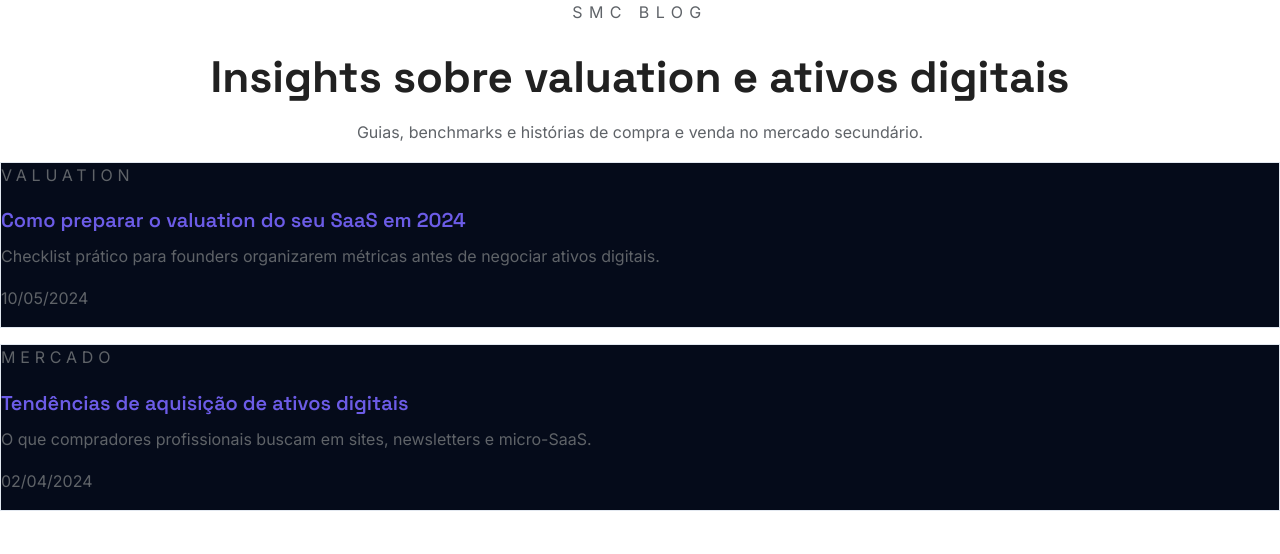
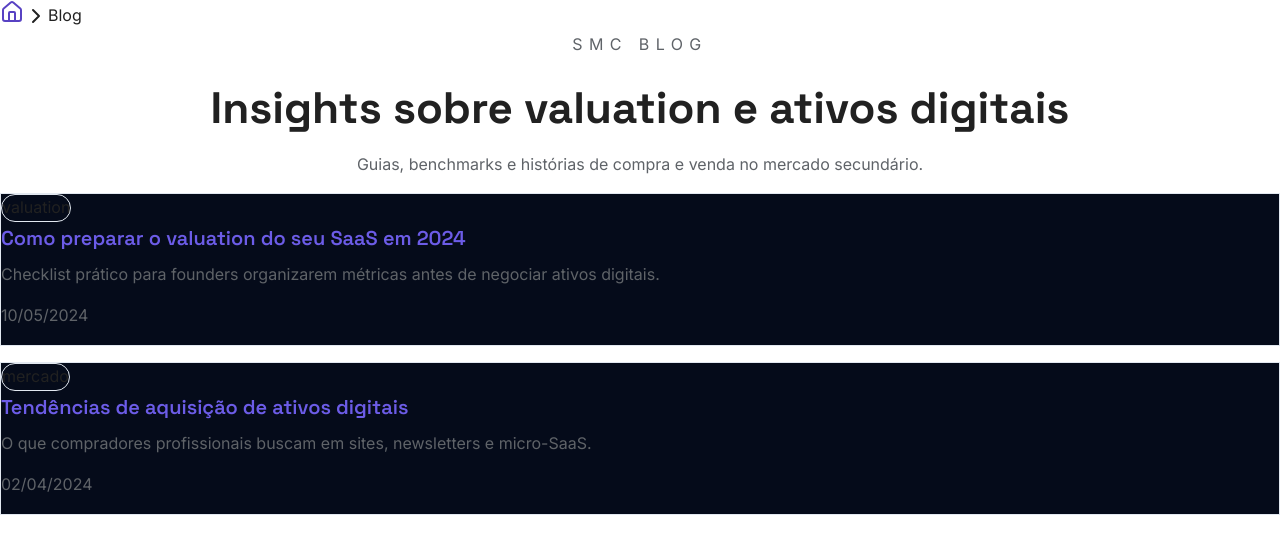
Before and after one commit to brigidovinicius/smc-platform, a Next.js app: page /blog in a window 1280 px wide. Shown: the top 554 px of the page. Built offline with nearby package versions, Linux system fonts and the light colour scheme.

Commit message:
feat(blog): refatorar blog com componentes shadcn e melhorar SEO

```diff
--- a/app/(marketing)/blog/[slug]/page.tsx
+++ b/app/(marketing)/blog/[slug]/page.tsx
@@ -1,9 +1,48 @@
 import { notFound } from 'next/navigation';
+import type { Metadata } from 'next';
+import { getPostBySlug, getAllPosts } from '@/lib/blog';
 import BlogPost from '@/components/blog/BlogPost';
-import { getPostBySlug } from '@/lib/blog';
+import { Breadcrumbs } from '@/components/blog/Breadcrumbs';
+import { SITE_CONFIG } from '@/lib/site-config';
 
 interface Params {
   params: { slug: string };
+}
+
+export async function generateStaticParams() {
+  const posts = getAllPosts();
+  return posts.map((post) => ({
+    slug: post.slug
+  }));
+}
+
+export async function generateMetadata({ params }: Params): Promise<Metadata> {
+  const post = getPostBySlug(params.slug);
+
+  if (!post) {
+    return {
+      title: 'Post não encontrado',
+    };
+  }
+
+  return {
+    title: `${post.title} | Blog SMC`,
+    description: post.excerpt,
+    authors: post.author ? [{ name: post.author }] : undefined,
+    openGraph: {
+      title: post.title,
+      description: post.excerpt,
+      type: 'article',
+      publishedTime: post.date,
+      authors: post.author ? [post.author] : undefined,
+      tags: post.tags,
+    },
+    twitter: {
+      card: 'summary_large_image',
+      title: post.title,
+      description: post.excerpt,
+    },
+  };
 }
 
 export const revalidate = 3600;
@@ -16,7 +55,22 @@ export default function BlogPostPage({ params }: Params) {
 
   return (
     <main className="px-4 py-16 md:px-12 lg:px-24">
-      <BlogPost title={post.title} date={post.date} author={post.author} content={post.content} />
+      <div className="max-w-4xl mx-auto space-y-8">
+        <Breadcrumbs
+          items={[
+            { label: 'Blog', href: '/blog' },
+            { label: post.title }
+          ]}
+        />
+        <BlogPost
+          title={post.title}
+          date={post.date}
+          author={post.author}
+          content={post.content}
+          category={post.category}
+          tags={post.tags}
+        />
+      </div>
     </main>
   );
 }
--- a/app/(marketing)/blog/page.tsx
+++ b/app/(marketing)/blog/page.tsx
@@ -1,6 +1,19 @@
+import type { Metadata } from 'next';
 import BlogHero from '@/components/blog/BlogHero';
 import BlogCard from '@/components/blog/BlogCard';
+import { Breadcrumbs } from '@/components/blog/Breadcrumbs';
 import { getAllPosts } from '@/lib/blog';
+import { SITE_CONFIG } from '@/lib/site-config';
+
+export const metadata: Metadata = {
+  title: 'Blog | SMC Platform',
+  description: 'Insights sobre valuation, ativos digitais, guias e benchmarks do mercado secundário.',
+  openGraph: {
+    title: 'Blog | SMC Platform',
+    description: 'Insights sobre valuation e ativos digitais',
+    type: 'website',
+  },
+};
 
 export const revalidate = 3600;
 
@@ -8,14 +21,28 @@ export default function BlogPage() {
   const posts = getAllPosts();
   return (
     <main className="px-4 py-16 md:px-12 lg:px-24 space-y-10">
+      <Breadcrumbs items={[{ label: 'Blog' }]} />
       <BlogHero
         title="Insights sobre valuation e ativos digitais"
         description="Guias, benchmarks e histórias de compra e venda no mercado secundário."
       />
-      <section className="grid gap-6 md:grid-cols-2">
-        {posts.map((post) => (
-          <BlogCard key={post.slug} slug={post.slug} title={post.title} excerpt={post.excerpt} date={post.date} category={post.category} />
-        ))}
+      <section className="grid gap-6 md:grid-cols-2 lg:grid-cols-3">
+        {posts.length > 0 ? (
+          posts.map((post) => (
+            <BlogCard
+              key={post.slug}
+              slug={post.slug}
+              title={post.title}
+              excerpt={post.excerpt}
+              date={post.date}
+              category={post.category}
+            />
+          ))
+        ) : (
+          <div className="col-span-full text-center py-12">
+            <p className="text-muted-foreground">Nenhum post encontrado.</p>
+          </div>
+        )}
       </section>
     </main>
   );
--- a/components/blog/BlogCard.tsx
+++ b/components/blog/BlogCard.tsx
@@ -1,4 +1,6 @@
 import Link from 'next/link';
+import { Card, CardHeader, CardTitle, CardDescription, CardContent } from '@/components/ui/card';
+import { Badge } from '@/components/ui/badge';
 
 interface BlogCardProps {
   slug: string;
@@ -9,14 +11,24 @@ interface BlogCardProps {
 }
 
 const BlogCard = ({ slug, title, excerpt, date, category }: BlogCardProps) => (
-  <article className="bg-[#050b1a] border border-white/5 rounded-3xl p-6 space-y-3">
-    <p className="text-xs uppercase tracking-[0.3em] text-blue-300">{category}</p>
-    <h3 className="text-2xl font-semibold text-white">
-      <Link href={`/blog/${slug}`}>{title}</Link>
-    </h3>
-    <p className="text-slate-300 text-sm">{excerpt}</p>
-    <p className="text-xs text-slate-500">{new Date(date).toLocaleDateString('pt-BR')}</p>
-  </article>
+  <Card className="bg-[#050b1a] border-white/5 hover:border-white/10 transition-colors">
+    <CardHeader>
+      {category && (
+        <Badge variant="outline" className="w-fit mb-2">
+          {category}
+        </Badge>
+      )}
+      <CardTitle className="text-2xl">
+        <Link href={`/blog/${slug}`} className="hover:text-primary transition-colors">
+          {title}
+        </Link>
+      </CardTitle>
+    </CardHeader>
+    <CardContent className="space-y-3">
+      <CardDescription className="text-slate-300">{excerpt}</CardDescription>
+      <p className="text-xs text-slate-500">{new Date(date).toLocaleDateString('pt-BR')}</p>
+    </CardContent>
+  </Card>
 );
 
 export default BlogCard;
--- /dev/null
+++ b/components/blog/Breadcrumbs.tsx
@@ -0,0 +1,44 @@
+import Link from 'next/link';
+import { ChevronRight, Home } from 'lucide-react';
+import { cn } from '@/lib/utils';
+
+interface BreadcrumbItem {
+  label: string;
+  href?: string;
+}
+
+interface BreadcrumbsProps {
+  items: BreadcrumbItem[];
+  className?: string;
+}
+
+export function Breadcrumbs({ items, className }: BreadcrumbsProps) {
+  return (
+    <nav aria-label="Breadcrumb" className={cn('flex items-center space-x-2 text-sm', className)}>
+      <Link
+        href="/"
+        className="text-muted-foreground hover:text-foreground transition-colors"
+        aria-label="Home"
+      >
+        <Home className="h-4 w-4" />
+      </Link>
+      {items.map((item, index) => (
+        <div key={index} className="flex items-center space-x-2">
+          <ChevronRight className="h-4 w-4 text-muted-foreground" />
+          {item.href ? (
+            <Link
+              href={item.href}
+              className="text-muted-foreground hover:text-foreground transition-colors"
+            >
+              {item.label}
+            </Link>
+          ) : (
+            <span className="text-foreground font-medium" aria-current="page">
+              {item.label}
+            </span>
+          )}
+        </div>
+      ))}
+    </nav>
+  );
+}
```
